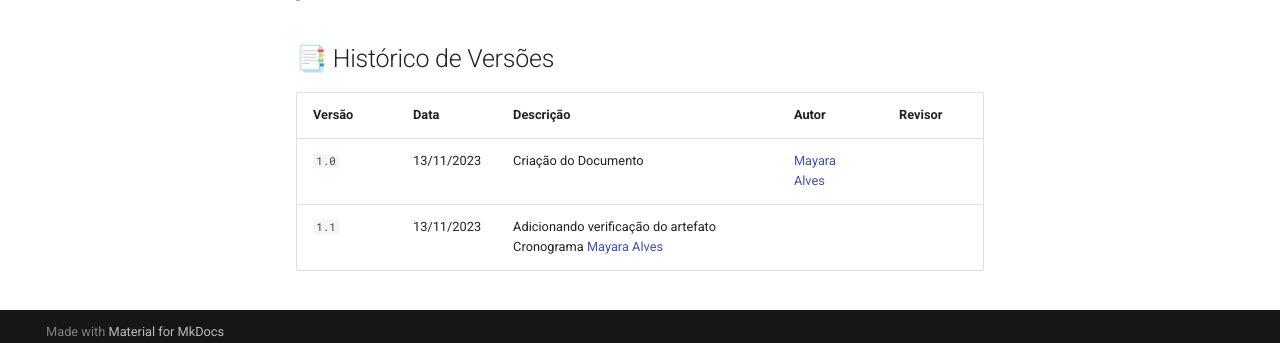
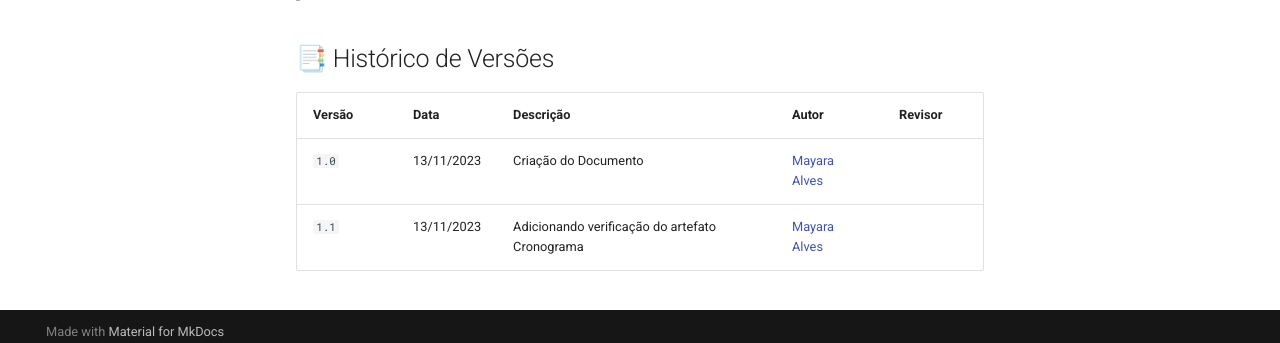
Before and after one commit to Requisitos-de-Software/2023.2-Carteira_Digital_de_Transito, an MkDocs documentation site: the page built from docs/verificacao/planejamento/cronograma.md, in a window 1280 px wide and 900 px high, scrolled down 1683 px. Shown: the part 545-888 px from the top of the window. Built offline with MkDocs 1.6.1 and Material for MkDocs 9.7.7, drawn with Linux system fonts in a browser that asks for light colours.

```diff
--- a/docs/verificacao/planejamento/cronograma.md
+++ b/docs/verificacao/planejamento/cronograma.md
@@ -96,4 +96,4 @@ De maneira geral o artefato apresenta uma boa qualidade, uma boa formatação e
 | Versão | Data       | Descrição                                       | Autor                                          | Revisor                                      |
 | ------ | ---------- | ----------------------------------------------- | -----------------------------------------------| ---------------------------------------------|
 | `1.0`  | 13/11/2023 | Criação do Documento | [Mayara Alves](https://github.com/Mayara-tech)  |  |
-| `1.1`  | 13/11/2023 | Adicionando verificação do artefato Cronograma [Mayara Alves](https://github.com/Mayara-tech)  |  |
+| `1.1`  | 13/11/2023 | Adicionando verificação do artefato Cronograma  |  [Mayara Alves](https://github.com/Mayara-tech) |
```
